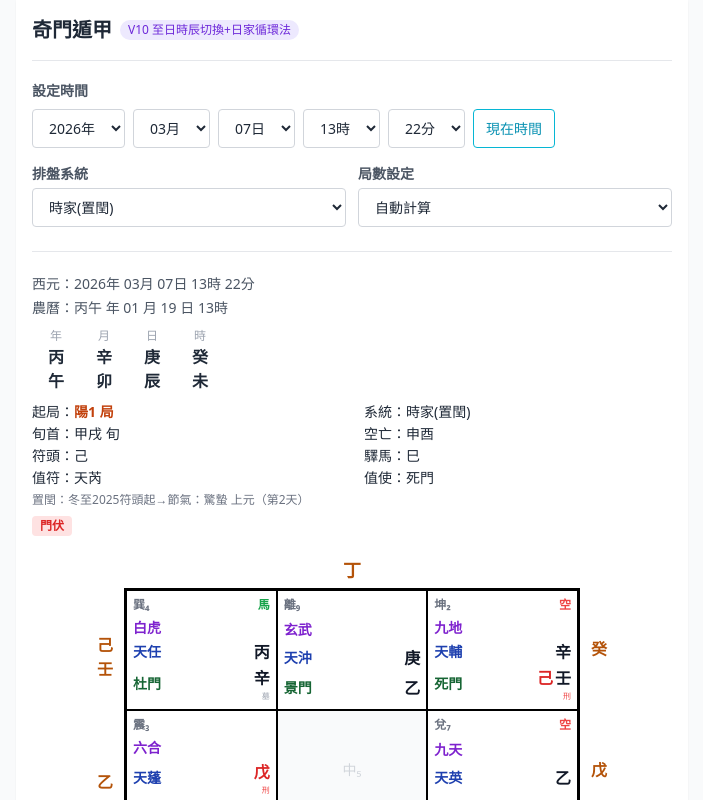
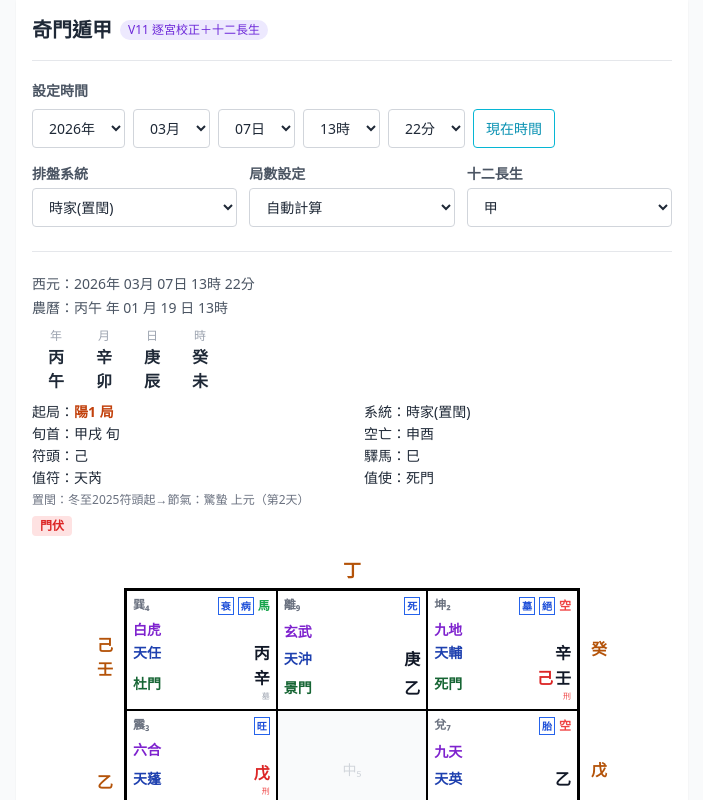
Before and after one commit to David1491313/qi-men-dun-jia, a React (Vite) app: page / in a window 1280 px wide. Both pictures are taken after a click on the button "開始排盤". Shown: the top 800 px of the page, without its empty margins (288-991 px from the left). Built offline with nearby package versions, Linux system fonts and the light colour scheme; the HTML template or start-up script is replaced by a standard one.

Commit message:
校正逐宮排盤並加入十二長生
Added Chang Sheng stages and updated the UI to include a selection for Chang Sheng stem.

```diff
--- a/src/App.jsx
+++ b/src/App.jsx
@@ -8,6 +8,30 @@ const DOORS = [null,'休門','死門','傷門','杜門','中門','開門','驚
 const DEITIES = ['值符','騰蛇','太陰','六合','白虎','玄武','九地','九天'];
 const RING = [1,8,3,4,9,2,7,6];
 const QI_GANS = [4,5,6,7,8,9,3,2,1];
+const CHANG_SHENG_STAGES = ['生','沐','冠','臨','旺','衰','病','死','墓','絕','胎','養'];
+const PALACE_BRANCHES = {
+  1:['子'], 8:['丑','寅'], 3:['卯'], 4:['辰','巳'],
+  9:['午'], 2:['未','申'], 7:['酉'], 6:['戌','亥']
+};
+// 十二長生起點。陽干順行、陰干逆行；戊同丙、己同丁。
+const CHANG_SHENG_START = {
+  '甲':'亥','乙':'午','丙':'寅','丁':'酉','戊':'寅',
+  '己':'酉','庚':'巳','辛':'子','壬':'申','癸':'卯'
+};
+
+function getChangShengForPalace(stem, palace) {
+  if (!stem || !PALACE_BRANCHES[palace]) return [];
+  const stemIndex = GANS.indexOf(stem);
+  const startIndex = ZHIS.indexOf(CHANG_SHENG_START[stem]);
+  const isForward = stemIndex % 2 === 0;
+  return PALACE_BRANCHES[palace].map(branch => {
+    const branchIndex = ZHIS.indexOf(branch);
+    const stageIndex = isForward
+      ? (branchIndex - startIndex + 12) % 12
+      : (startIndex - branchIndex + 12) % 12;
+    return { branch, stage: CHANG_SHENG_STAGES[stageIndex] };
+  });
+}
 
 const getRingIndex = p => RING.indexOf(p);
 const advanceRing = (p, steps) => RING[(getRingIndex(p) + steps + 64) % 8];
@@ -279,6 +303,8 @@ export default function QiMenDunJiaApp(){
   const [year,setYear]=useState('2026');const [month,setMonth]=useState('03');const [day,setDay]=useState('07');
   const [hour,setHour]=useState('13');const [minute,setMinute]=useState('22');
   const [system,setSystem]=useState('2');const [juSetting,setJuSetting]=useState('auto');
+  // 與校正來源一致，初次開盤預設顯示甲干十二長生。
+  const [changShengStem,setChangShengStem]=useState('甲');
   const [showResult,setShowResult]=useState(false);const [calcData,setCalcData]=useState(null);const [showDebug,setShowDebug]=useState(false);
 
   const years=Array.from({length:200},(_,i)=>(1901+i).toString());
@@ -302,11 +328,15 @@ export default function QiMenDunJiaApp(){
     let hStems=[]; if(hp?.stem!=null)hStems.push(GANS[hp.stem]); if(hp?.extraStem!=null)hStems.push(GANS[hp.extraStem]);
     let eStems=[GANS[calcData.earthPan[p]]]; if(p===2&&calcData.earthPan[5]!=null)eStems.push(GANS[calcData.earthPan[5]]);
     const dn=DOORS[calcData.doorPan[p]]; const isDP=checkPo(dn,p);
+    const changSheng = getChangShengForPalace(changShengStem,p);
     return(
       <div className="border border-black bg-white flex flex-col p-1.5" style={{minHeight:'120px'}}>
         <div className="flex justify-between items-start mb-1">
           <span className="text-xs text-gray-500 font-bold">{PALACES[p]}</span>
-          <div className="flex gap-1">{calcData.emptyPalaces.includes(p)&&<span className="text-xs text-red-500 font-bold">空</span>}{calcData.horsePalace===p&&<span className="text-xs text-green-600 font-bold">馬</span>}</div>
+          <div className="flex items-center gap-1">
+            {changSheng.map(({branch,stage})=><span key={branch} title={`${branch}：${stage}`} className="border border-blue-600 text-blue-700 text-[10px] leading-4 min-w-4 px-0.5 text-center font-bold">{stage}</span>)}
+            {calcData.emptyPalaces.includes(p)&&<span className="text-xs text-red-500 font-bold">空</span>}{calcData.horsePalace===p&&<span className="text-xs text-green-600 font-bold">馬</span>}
+          </div>
         </div>
         <div className="flex-1 flex flex-col justify-around">
           <span className="text-sm text-purple-700 font-semibold">{calcData.deityPan[p]}</span>
@@ -341,7 +371,7 @@ export default function QiMenDunJiaApp(){
       <div className="max-w-2xl mx-auto p-4 bg-white shadow-sm min-h-screen">
         <div className="mb-5 border-b border-gray-200 pb-4">
           <h1 className="text-xl font-bold flex items-center gap-2">奇門遁甲
-            <span className="text-xs font-normal bg-violet-100 text-violet-700 px-2 py-0.5 rounded-full">V10 至日時辰切換+日家循環法</span>
+            <span className="text-xs font-normal bg-violet-100 text-violet-700 px-2 py-0.5 rounded-full">V11 逐宮校正＋十二長生</span>
           </h1>
         </div>
         <div className="mb-4"><h2 className="text-sm font-bold text-gray-600 mb-2">設定時間</h2>
@@ -354,7 +384,7 @@ export default function QiMenDunJiaApp(){
             <button onClick={handleNow} className="border border-cyan-500 text-cyan-600 rounded px-3 py-2 text-sm hover:bg-cyan-50">現在時間</button>
           </div>
         </div>
-        <div className="grid grid-cols-2 gap-3 mb-5">
+        <div className="grid grid-cols-1 sm:grid-cols-3 gap-3 mb-5">
           <div><h2 className="text-sm font-bold text-gray-600 mb-1">排盤系統</h2>
             <select className={sel+" w-full"} value={system} onChange={e=>setSystem(e.target.value)}>
               <option value="1">陰盤</option><option value="2">時家(置閏)</option><option value="6">日家</option><option value="4">月家</option><option value="5">年家</option>
@@ -362,6 +392,10 @@ export default function QiMenDunJiaApp(){
           <div><h2 className="text-sm font-bold text-gray-600 mb-1">局數設定</h2>
             <select className={sel+" w-full"} value={juSetting} onChange={e=>setJuSetting(e.target.value)}>
               {juOpts.map(o=><option key={o.v} value={o.v}>{o.l}</option>)}
+            </select></div>
+          <div><h2 className="text-sm font-bold text-gray-600 mb-1">十二長生</h2>
+            <select className={sel+" w-full"} value={changShengStem} onChange={e=>setChangShengStem(e.target.value)}>
+              <option value="">不選擇</option>{GANS.map(g=><option key={g} value={g}>{g}</option>)}
             </select></div>
         </div>
         {!showResult&&<div className="text-center py-2"><button onClick={handleCalc} className="bg-orange-600 hover:bg-orange-700 text-white px-10 py-2.5 rounded font-medium shadow">開始排盤</button></div>}
```
